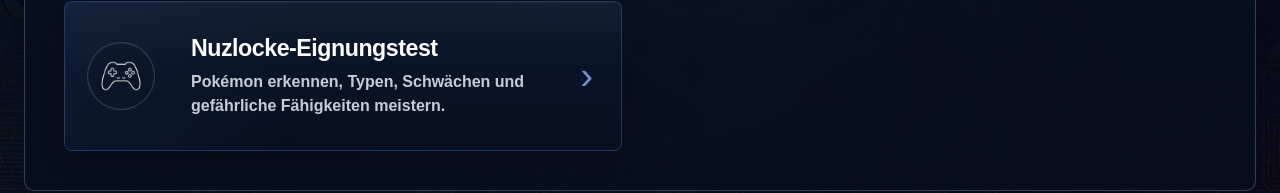
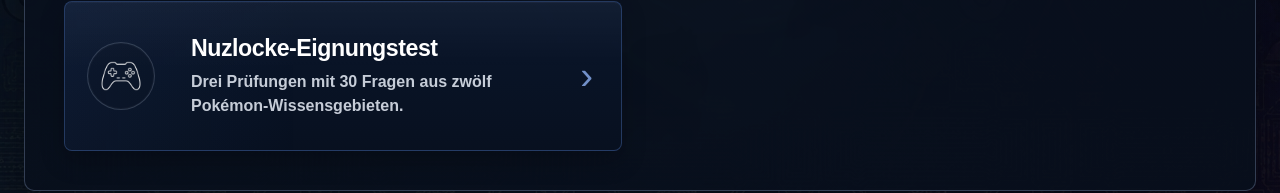
Before and after one commit to MessiVomNr/PoNuzTracker, a React (Create React App) app: page /games in a window 1280 px wide. Shown: the part 587-780 px from the top of the page. Built offline with nearby package versions, Linux system fonts and the light colour scheme; no server answers.

Commit message:
copy: describe three complete 30-question Nuzlocke exams on Games hub

```diff
--- a/src/games/GamesHub.jsx
+++ b/src/games/GamesHub.jsx
@@ -149,7 +149,7 @@ export default function GamesHub() {
             <span className="games-hub-card-content">
               <span className="games-hub-card-title">Nuzlocke-Eignungstest</span>
               <span className="games-hub-card-text">
-                Pokémon erkennen, Typen, Schwächen und gefährliche Fähigkeiten meistern.
+                Drei Prüfungen mit 30 Fragen aus zwölf Pokémon-Wissensgebieten.
               </span>
             </span>
 
```
